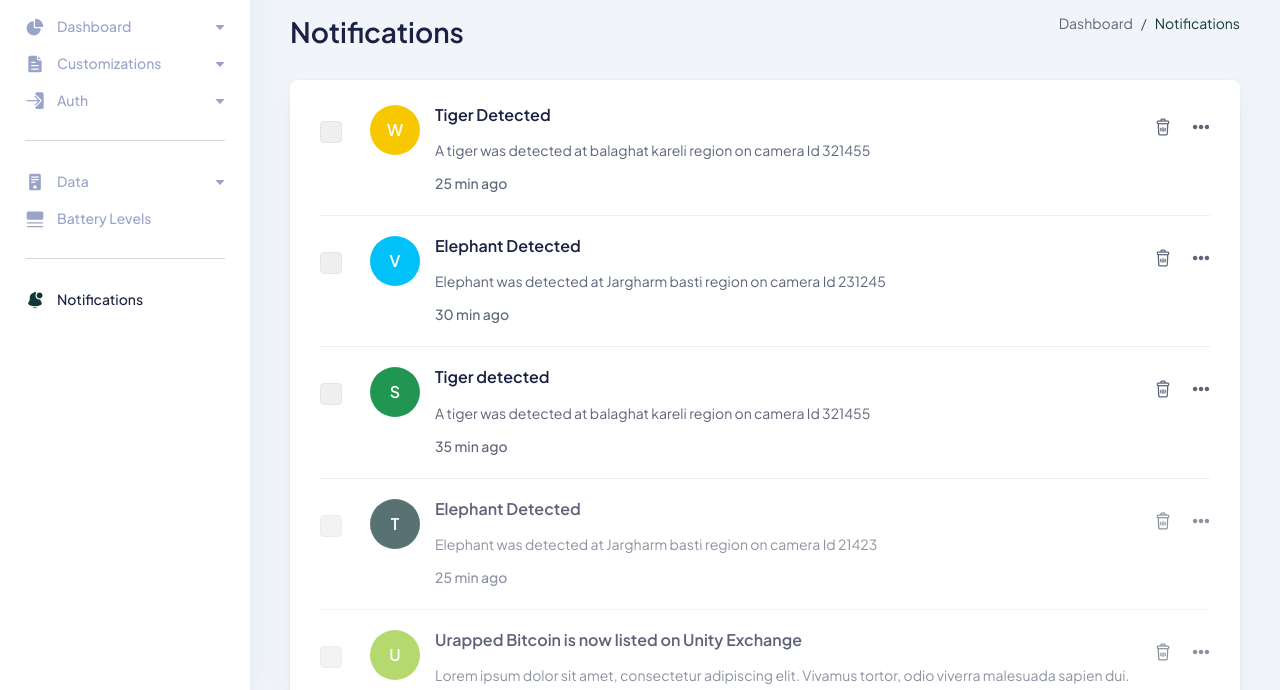
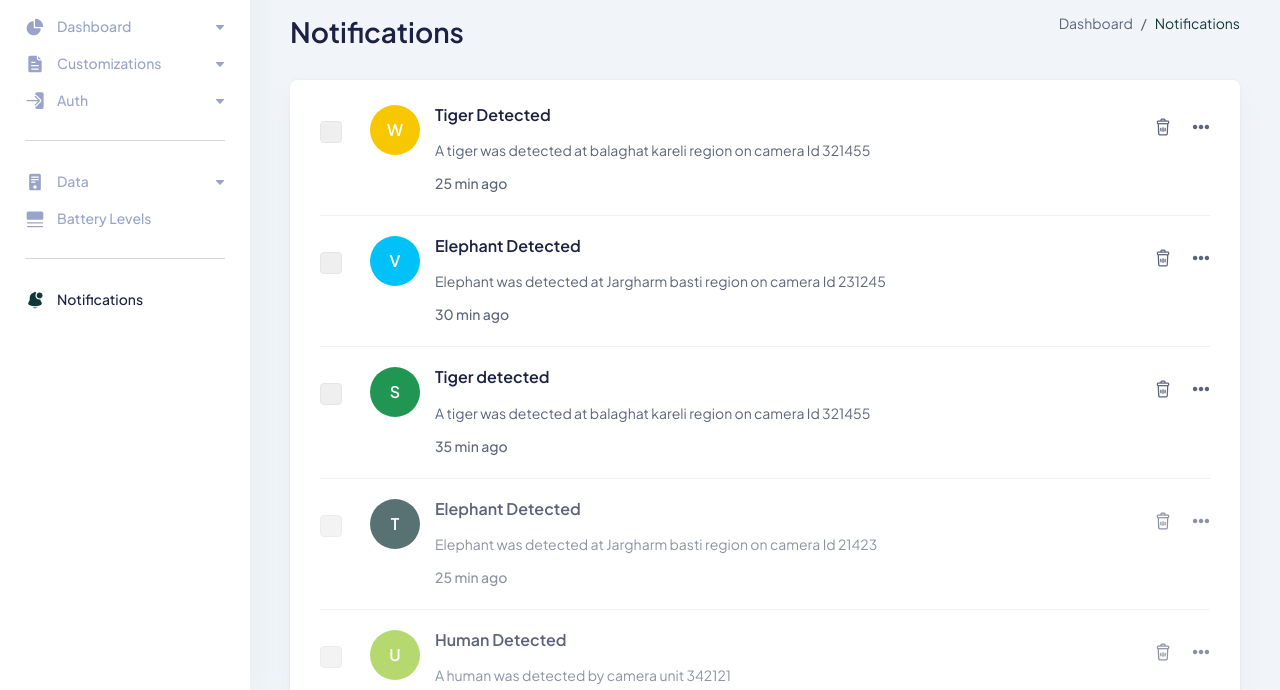
Before and after one commit to varshneydeepanshu/nightjarCodeHub.github.io, a website: page notification.html in a window 1280 px wide. Shown: the part 107-797 px from the top of the page. Drawn offline with Linux system fonts and the light colour scheme.

Commit message:
Update notification.html

```diff
--- a/notification.html
+++ b/notification.html
@@ -580,11 +580,9 @@
                   <span>U</span>
                 </div>
                 <a href="#0" class="content">
-                  <h6>Urapped Bitcoin is now listed on Unity Exchange</h6>
+                  <h6>Human Detected</h6>
                   <p class="text-sm text-gray">
-                    Lorem ipsum dolor sit amet, consectetur adipiscing elit.
-                    Vivamus tortor, odio viverra malesuada sapien dui. Penatibus
-                    id amet lectus facilisi tincidunt at non.
+                    A human was detected by camera unit 342121
                   </p>
                   <span class="text-sm text-medium text-gray">25 min ago</span>
                 </a>
```
